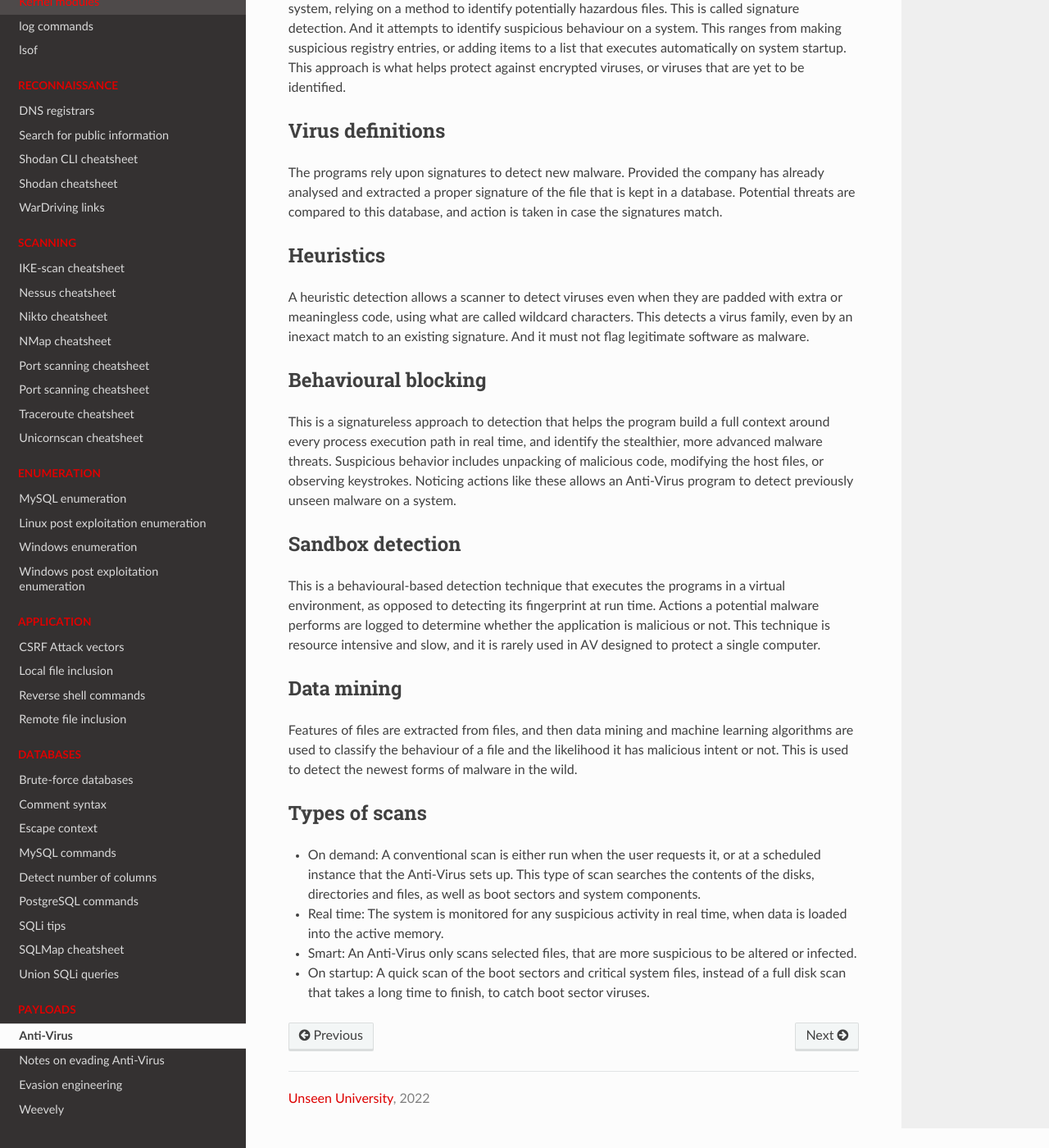
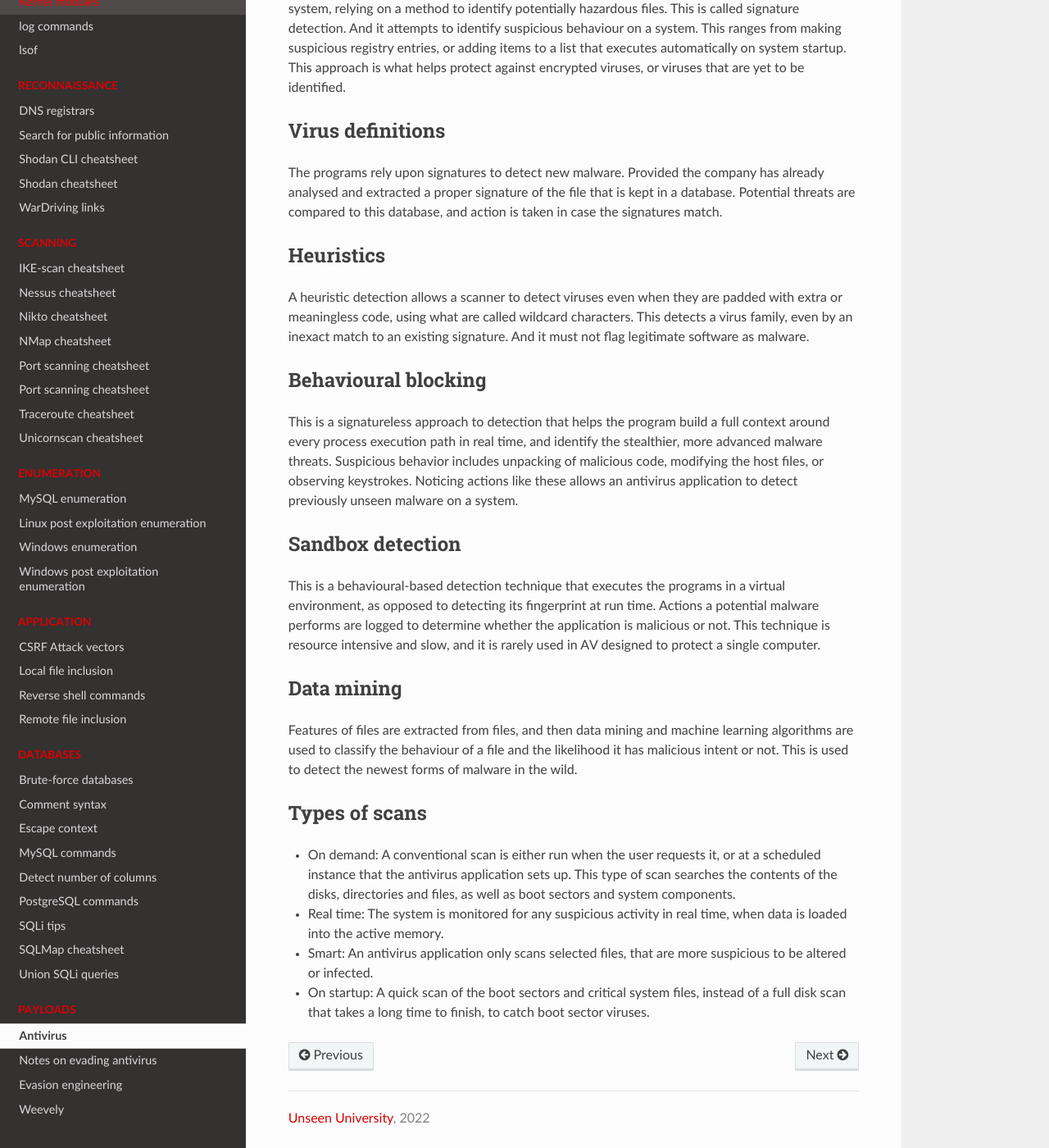
Before and after one commit to tymyrddin/cheatsheets, a Sphinx documentation site: the page built from source/docs/payloads/av.md, in a window 1280 px wide and 1400 px high, scrolled down 257 px. Shown: the whole window at 82% size. Built offline with Sphinx 7.4.7 and the Read the Docs theme 2.0.0, drawn with Linux system fonts in a browser that asks for light colours; some of the changed text lies outside the part shown.

Commit message:
payloads AV evasion

```diff
--- a/source/docs/payloads/av.md
+++ b/source/docs/payloads/av.md
@@ -1,4 +1,4 @@
-# Anti-Virus
+# Antivirus
 
 Almost all AV applications employ multiple ways to block malware attacks. If one mechanism is bypassed, another may still block the malware. Some AV applications are designed to protect a single computer, others are specifically designed for servers or networks, but the underlying mechanisms of an AV remain mostly the same: It actively scans files that are introduced to a system, relying on a method to identify potentially hazardous files. This is called signature detection. And it attempts to identify suspicious behaviour on a system. This ranges from making suspicious registry entries, or adding items to a list that executes automatically on system startup. This approach is what helps protect against encrypted viruses, or viruses that are yet to be identified.
 
@@ -12,7 +12,7 @@ A heuristic detection allows a scanner to detect viruses even when they are padd
 
 ## Behavioural blocking
 
-This is a signatureless approach to detection that helps the program build a full context around every process execution path in real time, and identify the stealthier, more advanced malware threats. Suspicious behavior includes unpacking of malicious code, modifying the host files, or observing keystrokes. Noticing actions like these allows an Anti-Virus program to detect previously unseen malware on a system.
+This is a signatureless approach to detection that helps the program build a full context around every process execution path in real time, and identify the stealthier, more advanced malware threats. Suspicious behavior includes unpacking of malicious code, modifying the host files, or observing keystrokes. Noticing actions like these allows an antivirus application to detect previously unseen malware on a system.
 
 ## Sandbox detection
 
@@ -24,7 +24,7 @@ Features of files are extracted from files, and then data mining and machine lea
 
 ## Types of scans
 
-* On demand: A conventional scan is either run when the user requests it, or at a scheduled instance that the Anti-Virus sets up. This type of scan searches the contents of the disks, directories and files, as well as boot sectors and system components.
+* On demand: A conventional scan is either run when the user requests it, or at a scheduled instance that the antivirus application sets up. This type of scan searches the contents of the disks, directories and files, as well as boot sectors and system components.
 * Real time: The system is monitored for any suspicious activity in real time, when data is loaded into the active memory.
-* Smart: An Anti-Virus only scans selected files, that are more suspicious to be altered or infected.
+* Smart: An antivirus application only scans selected files, that are more suspicious to be altered or infected.
 * On startup: A quick scan of the boot sectors and critical system files, instead of a full disk scan that takes a long time to finish, to catch boot sector viruses.
--- a/source/docs/payloads/evading-av.md
+++ b/source/docs/payloads/evading-av.md
@@ -1,7 +1,7 @@
-# Notes on evading Anti-Virus
+# Notes on evading antivirus
 
 Whether delivering a payload through an application vulnerability exploit, or through social engineering, running code
-on target machines is part of most penetration testing. That means bypassing [Anti-Virus software](av.md) or other host-based
+on target machines is part of most penetration testing. That means bypassing [antivirus software](av.md) or other host-based
 protections.
 
 ## Modify payload code
@@ -34,7 +34,7 @@ Some parts of the code may be doing nothing
 
 ## Try creating payloads from scratch
 
-Note that creating a new payload or shellcode that creates a new signature that is not present in the Anti-Virus' tools
+Note that creating a new payload or shellcode that creates a new signature that is not present in the antivirus' tools
 database can still be effective but falls short on the new solutions that base their detection on heuristics
 and behavioural analysis. Learn to write your own payloads in python from scratch:
 
@@ -45,7 +45,7 @@ In general:
 
 * Don't develop for avoiding all AV. Include finding out what protections the target uses in reconnaisance.
 * Keep it as simple as possible.
-* Perhaps just enough to get in, disable Anti-Virus, and then move in with more-featured tools?
+* Perhaps just enough to get in, disable antivirus, and then move in with more-featured tools?
 
 > “The important thing is not to shout at this point, Vimes told himself. Do not…what do they call it…go postal?
 > Treat this as a learning exercise. Find out why the world is not as you thought it was. Assemble the facts, digest
```
Also changed, not shown: source/docs/payloads/evasion-engineering.md (+1 -1 lines).
